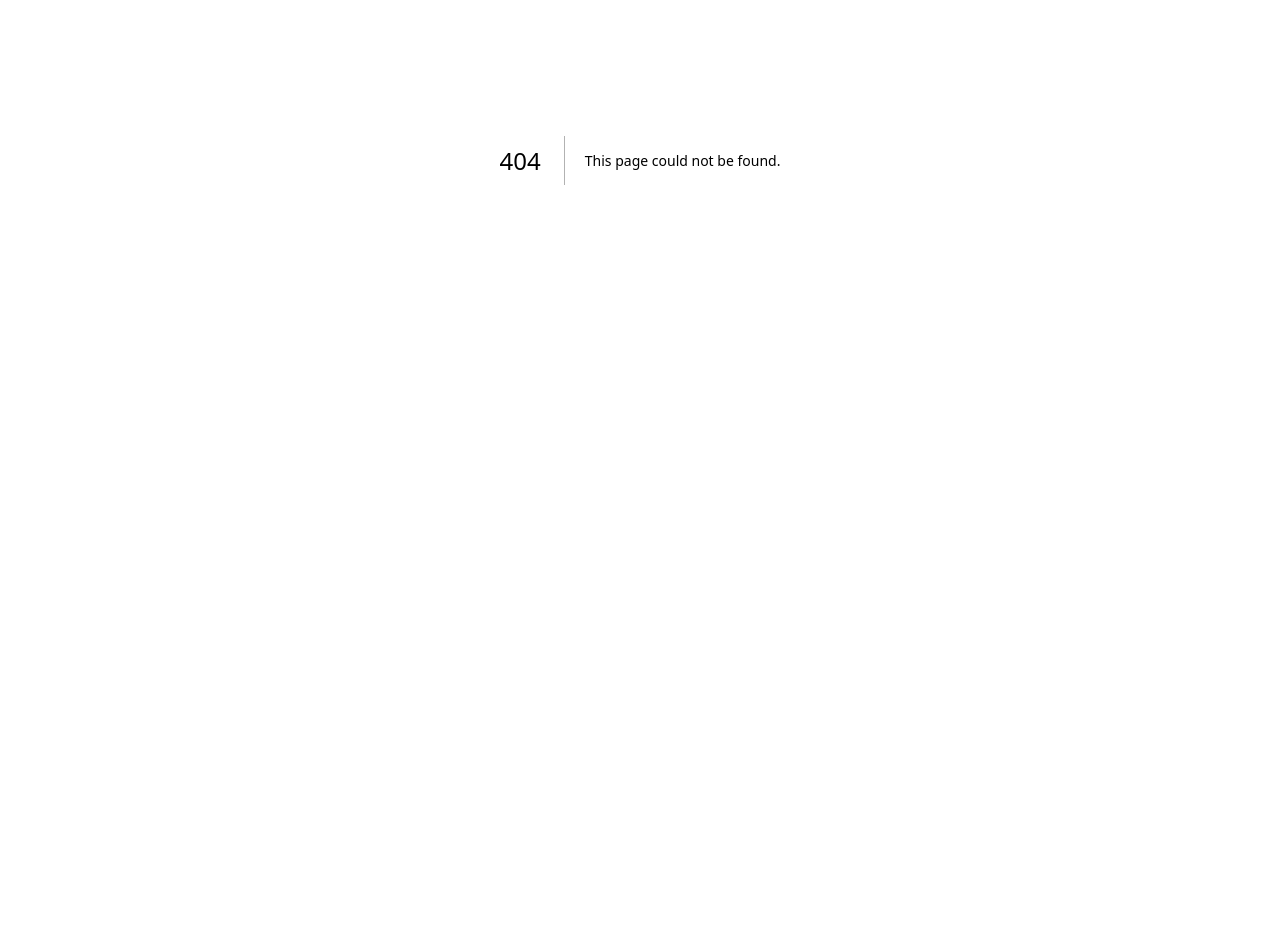
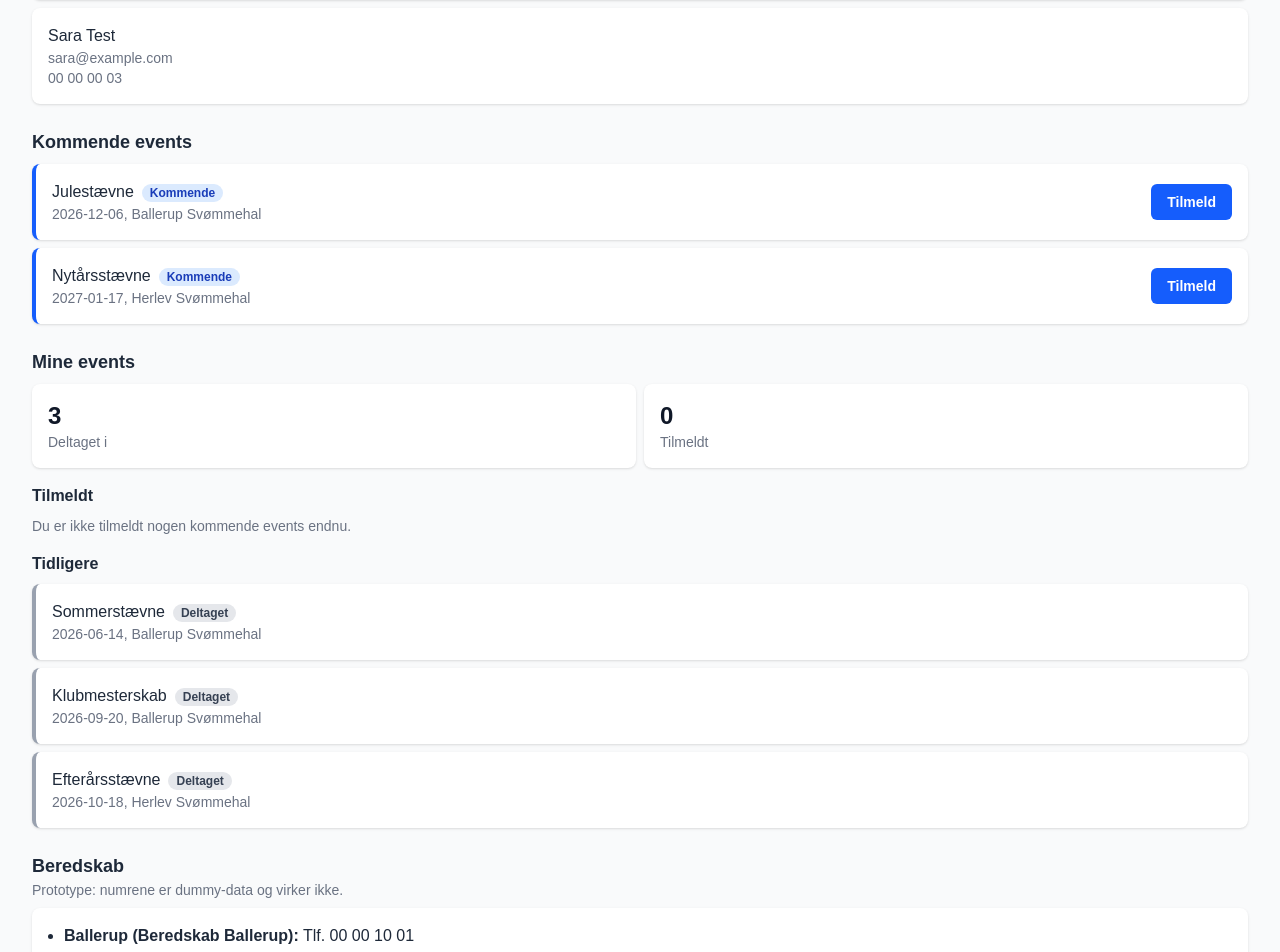
Before and after one commit to Merian12/Triton-softwareProcesPatterns, a Next.js app: page /profile in a window 1280 px wide. Before the commit this address had no page. Shown: the part 240-1192 px from the top of the page. Before the commit the page ends 800 px from the top, so only its background shows below. Built offline with nearby package versions, Linux system fonts and the light colour scheme.

Commit message:
Add profile page with volunteers, events and emergency contacts

```diff
--- /dev/null
+++ b/src/app/profile/page.tsx
@@ -0,0 +1,50 @@
+import { DummyProfileRepository } from '@/repositories/dummyProfileRepo';
+import EventsSection from '@/components/EventsSection';
+
+
+export default async function ProfilePage() {
+  const repo = new DummyProfileRepository();
+  const currentUser = await repo.getCurrentVolunteer();
+  const volunteers = await repo.getVolunteers();
+  const emergencyContacts = await repo.getEmergencyContacts();
+  const events = await repo.getMyEvents();
+  const upcomingEvents = await repo.getUpcomingEvents();
+
+
+  const otherVolunteers = volunteers.filter(
+    (volunteer) => volunteer.id !== currentUser.id
+  );
+
+  return (
+    <main className="min-h-screen bg-gray-50 p-8">
+      <h1 className="text-2xl font-bold text-gray-900">{currentUser.name}</h1>
+      <p className="text-sm text-gray-500">{currentUser.email}</p>
+
+      <h2 className="mt-6 text-lg font-semibold text-gray-800">Andre frivillige</h2>
+      <ul className="mt-2 space-y-2">
+        {otherVolunteers.map((volunteer) => (
+          <li key={volunteer.id} className="rounded-lg bg-white p-4 shadow">
+            <p className="font-medium text-gray-800">{volunteer.name}</p>
+            <p className="text-sm text-gray-500">{volunteer.email}</p>
+            <p className="text-sm text-gray-500">{volunteer.phone}</p>
+          </li>
+        ))}
+      </ul>
+
+      <EventsSection upcomingEvents={upcomingEvents} pastEvents={events} />
+
+      <h2 className="mt-6 text-lg font-semibold text-gray-800">Beredskab</h2>
+      <p className="text-sm text-gray-500">Prototype: numrene er dummy-data og virker ikke.</p>
+      <ul className="mt-2 list-disc space-y-1 rounded-lg bg-white p-4 pl-8 shadow">
+        {emergencyContacts.map((contact) => (
+          <li key={contact.id} className="text-gray-800">
+            <span className="font-semibold">
+              {contact.municipality} ({contact.name}):
+            </span>{' '}
+            Tlf. {contact.phone}
+          </li>
+        ))}
+      </ul>
+    </main>
+  );
+}
--- /dev/null
+++ b/src/components/EventsSection.tsx
@@ -0,0 +1,81 @@
+'use client';
+
+import { useState } from 'react';
+import { EventParticipation, UpcomingEvent } from '@/services/profileService';
+import UpcomingEvents from '@/components/UpcomingEvents';
+
+interface EventsSectionProps {
+  upcomingEvents: UpcomingEvent[];
+  pastEvents: EventParticipation[];
+}
+
+export default function EventsSection({ upcomingEvents, pastEvents }: EventsSectionProps) {
+  const [signedUpIds, setSignedUpIds] = useState<string[]>([]);
+
+  function toggleSignUp(eventId: string) {
+    if (signedUpIds.includes(eventId)) {
+      setSignedUpIds(signedUpIds.filter((id) => id !== eventId));
+    } else {
+      setSignedUpIds([...signedUpIds, eventId]);
+    }
+  }
+
+  const signedUpEvents = upcomingEvents.filter((event) => signedUpIds.includes(event.id));
+
+  return (
+    <>
+      <h2 className="mt-6 text-lg font-semibold text-gray-800">Kommende events</h2>
+      <UpcomingEvents
+        events={upcomingEvents}
+        signedUpIds={signedUpIds}
+        onToggleSignUp={toggleSignUp}
+      />
+
+      <h2 className="mt-6 text-lg font-semibold text-gray-800">Mine events</h2>
+      <div className="mt-2 grid grid-cols-2 gap-2">
+        <div className="rounded-lg bg-white p-4 shadow">
+          <p className="text-2xl font-bold text-gray-900">{pastEvents.length}</p>
+          <p className="text-sm text-gray-500">Deltaget i</p>
+        </div>
+        <div className="rounded-lg bg-white p-4 shadow">
+          <p className="text-2xl font-bold text-gray-900">{signedUpEvents.length}</p>
+          <p className="text-sm text-gray-500">Tilmeldt</p>
+        </div>
+      </div>
+
+      <h3 className="mt-4 font-semibold text-gray-800">Tilmeldt</h3>
+      {signedUpEvents.length === 0 ? (
+        <p className="mt-2 text-sm text-gray-500">Du er ikke tilmeldt nogen kommende events endnu.</p>
+      ) : (
+        <ul className="mt-2 space-y-2">
+          {signedUpEvents.map((event) => (
+            <li key={event.id} className="rounded-lg border-l-4 border-green-600 bg-white p-4 shadow">
+              <p className="font-medium text-gray-800">
+                {event.name}
+                <span className="ml-2 rounded-full bg-green-100 px-2 py-0.5 text-xs font-semibold text-green-800">
+                  Tilmeldt
+                </span>
+              </p>
+              <p className="text-sm text-gray-500">{event.date}, {event.location}</p>
+            </li>
+          ))}
+        </ul>
+      )}
+
+      <h3 className="mt-4 font-semibold text-gray-800">Tidligere</h3>
+      <ul className="mt-2 space-y-2">
+        {pastEvents.map((event) => (
+          <li key={event.id} className="rounded-lg border-l-4 border-gray-400 bg-white p-4 shadow">
+            <p className="font-medium text-gray-800">
+              {event.name}
+              <span className="ml-2 rounded-full bg-gray-200 px-2 py-0.5 text-xs font-semibold text-gray-700">
+                Deltaget
+              </span>
+            </p>
+            <p className="text-sm text-gray-500">{event.date}, {event.location}</p>
+          </li>
+        ))}
+      </ul>
+    </>
+  );
+}
--- /dev/null
+++ b/src/components/UpcomingEvents.tsx
@@ -0,0 +1,48 @@
+import { UpcomingEvent } from '@/services/profileService';
+
+interface UpcomingEventsProps {
+  events: UpcomingEvent[];
+  signedUpIds: string[];
+  onToggleSignUp: (eventId: string) => void;
+}
+
+export default function UpcomingEvents({ events, signedUpIds, onToggleSignUp }: UpcomingEventsProps) {
+  return (
+    <ul className="mt-2 space-y-2">
+      {events.map((event) => {
+        const isSignedUp = signedUpIds.includes(event.id);
+
+        return (
+          <li
+            key={event.id}
+            className={`flex items-center justify-between rounded-lg border-l-4 bg-white p-4 shadow ${
+              isSignedUp ? 'border-green-600' : 'border-blue-600'
+            }`}
+          >
+            <div>
+              <p className="font-medium text-gray-800">
+                {event.name}
+                <span
+                  className={`ml-2 rounded-full px-2 py-0.5 text-xs font-semibold ${
+                    isSignedUp ? 'bg-green-100 text-green-800' : 'bg-blue-100 text-blue-800'
+                  }`}
+                >
+                  {isSignedUp ? 'Tilmeldt' : 'Kommende'}
+                </span>
+              </p>
+              <p className="text-sm text-gray-500">{event.date}, {event.location}</p>
+            </div>
+            <button
+              onClick={() => onToggleSignUp(event.id)}
+              className={`rounded-md px-4 py-2 text-sm font-semibold ${
+                isSignedUp ? 'bg-gray-200 text-gray-800' : 'bg-blue-600 text-white'
+              }`}
+            >
+              {isSignedUp ? 'Afmeld' : 'Tilmeld'}
+            </button>
+          </li>
+        );
+      })}
+    </ul>
+  );
+}
--- /dev/null
+++ b/src/repositories/dummyProfileRepo.ts
@@ -0,0 +1,58 @@
+import {
+  EmergencyContact,
+  EventParticipation,
+  IProfileRepository,
+    UpcomingEvent,
+  Volunteer,
+} from '@/services/profileService';
+
+// Alt herunder er opdigtet og kun til prototypen.
+const volunteers: Volunteer[] = [
+  { id: '1', name: 'Anna Eksempel', role: 'volunteer', email: 'anna@example.com', phone: '00 00 00 01' },
+  { id: '2', name: 'Peter Prøve', role: 'volunteer', email: 'peter@example.com', phone: '00 00 00 02' },
+  { id: '3', name: 'Sara Test', role: 'organizer', email: 'sara@example.com', phone: '00 00 00 03' },
+];
+
+const emergencyContacts: EmergencyContact[] = [
+  { id: '1', name: 'Beredskab Ballerup', type: 'Beredskab', phone: '00 00 10 01', municipality: 'Ballerup' },
+  { id: '2', name: 'Politi Ballerup', type: 'Politi', phone: '00 00 10 02', municipality: 'Ballerup' },
+  { id: '3', name: 'Beredskab Herlev', type: 'Beredskab', phone: '00 00 10 03', municipality: 'Herlev' },
+  { id: '4', name: 'Ambulance Herlev', type: 'Ambulance', phone: '00 00 10 04', municipality: 'Herlev' },
+  { id: '5', name: 'Politi Furesø', type: 'Politi', phone: '00 00 10 05', municipality: 'Furesø' },
+];
+
+const myEvents: EventParticipation[] = [
+  { id: '1', name: 'Sommerstævne', date: '2026-06-14', location: 'Ballerup Svømmehal' },
+  { id: '2', name: 'Klubmesterskab', date: '2026-09-20', location: 'Ballerup Svømmehal' },
+  { id: '3', name: 'Efterårsstævne', date: '2026-10-18', location: 'Herlev Svømmehal' },
+];
+
+const upcomingEvents: UpcomingEvent[] = [
+  { id: '1', name: 'Julestævne', date: '2026-12-06', location: 'Ballerup Svømmehal' },
+  { id: '2', name: 'Nytårsstævne', date: '2027-01-17', location: 'Herlev Svømmehal' },
+];
+
+
+export class DummyProfileRepository implements IProfileRepository {
+  async getCurrentVolunteer(): Promise<Volunteer> {
+    return volunteers[0];
+  }
+
+  async getVolunteers(): Promise<Volunteer[]> {
+    return volunteers;
+  }
+
+  async getEmergencyContacts(): Promise<EmergencyContact[]> {
+    return emergencyContacts;
+  }
+
+  async getMyEvents(): Promise<EventParticipation[]> {
+    return myEvents;
+  }
+
+  async getUpcomingEvents(): Promise<UpcomingEvent[]> {
+  return upcomingEvents;
+}
+
+
+}
--- /dev/null
+++ b/src/services/profileService.ts
@@ -0,0 +1,43 @@
+import { UserRole } from './authService';
+
+export interface Volunteer {
+  id: string;
+  name: string;
+  role: UserRole;
+  email: string;
+  phone: string;
+}
+
+export type ContactType = 'Beredskab' | 'Politi' | 'Ambulance';
+
+export interface EmergencyContact {
+  id: string;
+  name: string;
+  type: ContactType;
+  phone: string;
+  municipality: string;
+}
+
+export interface EventParticipation {
+  id: string;
+  name: string;
+  date: string;
+  location: string;
+}
+
+
+export interface UpcomingEvent {
+  id: string;
+  name: string;
+  date: string;
+  location: string;
+}
+
+export interface IProfileRepository {
+  getCurrentVolunteer(): Promise<Volunteer>;
+  getVolunteers(): Promise<Volunteer[]>;
+  getEmergencyContacts(): Promise<EmergencyContact[]>;
+  getMyEvents(): Promise<EventParticipation[]>;
+  getUpcomingEvents(): Promise<UpcomingEvent[]>;
+
+}
```
